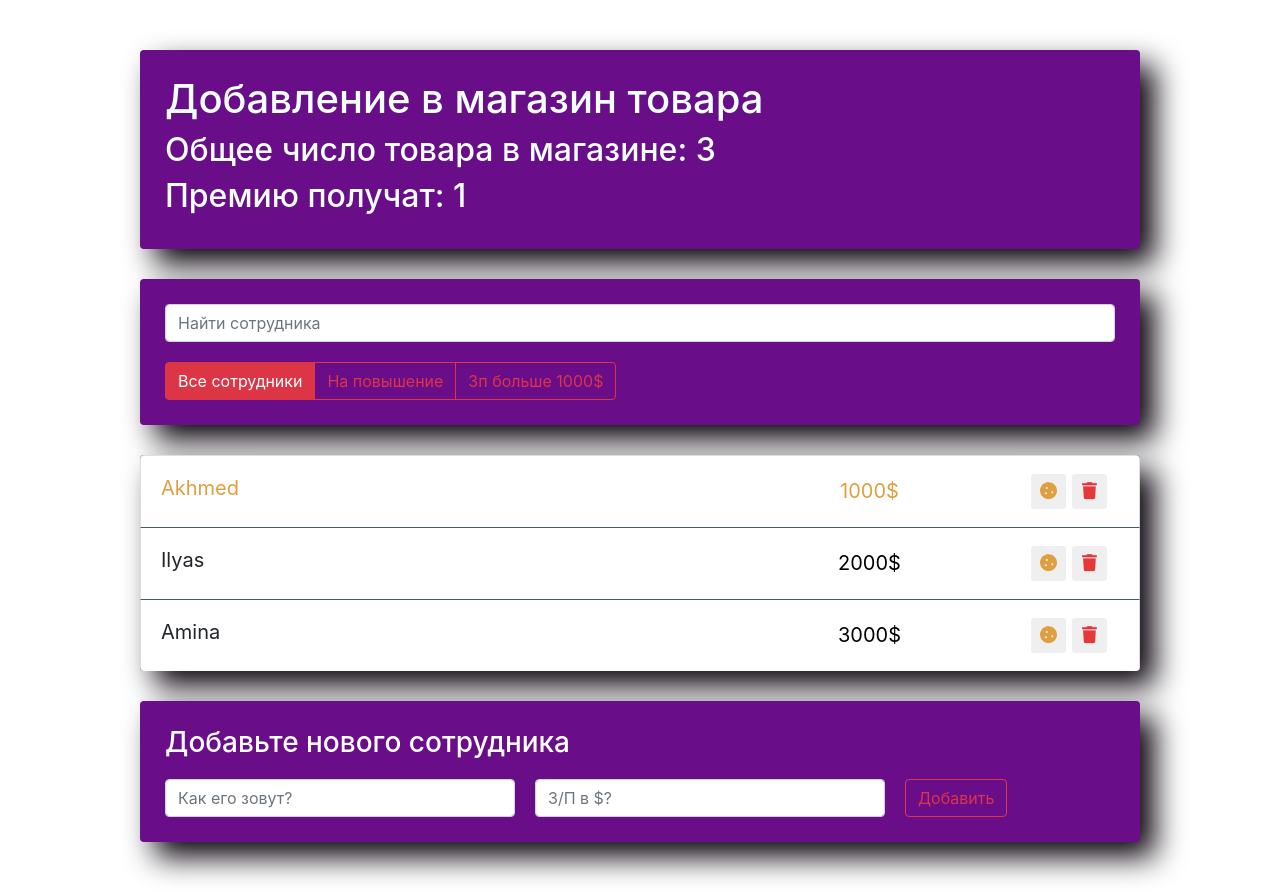
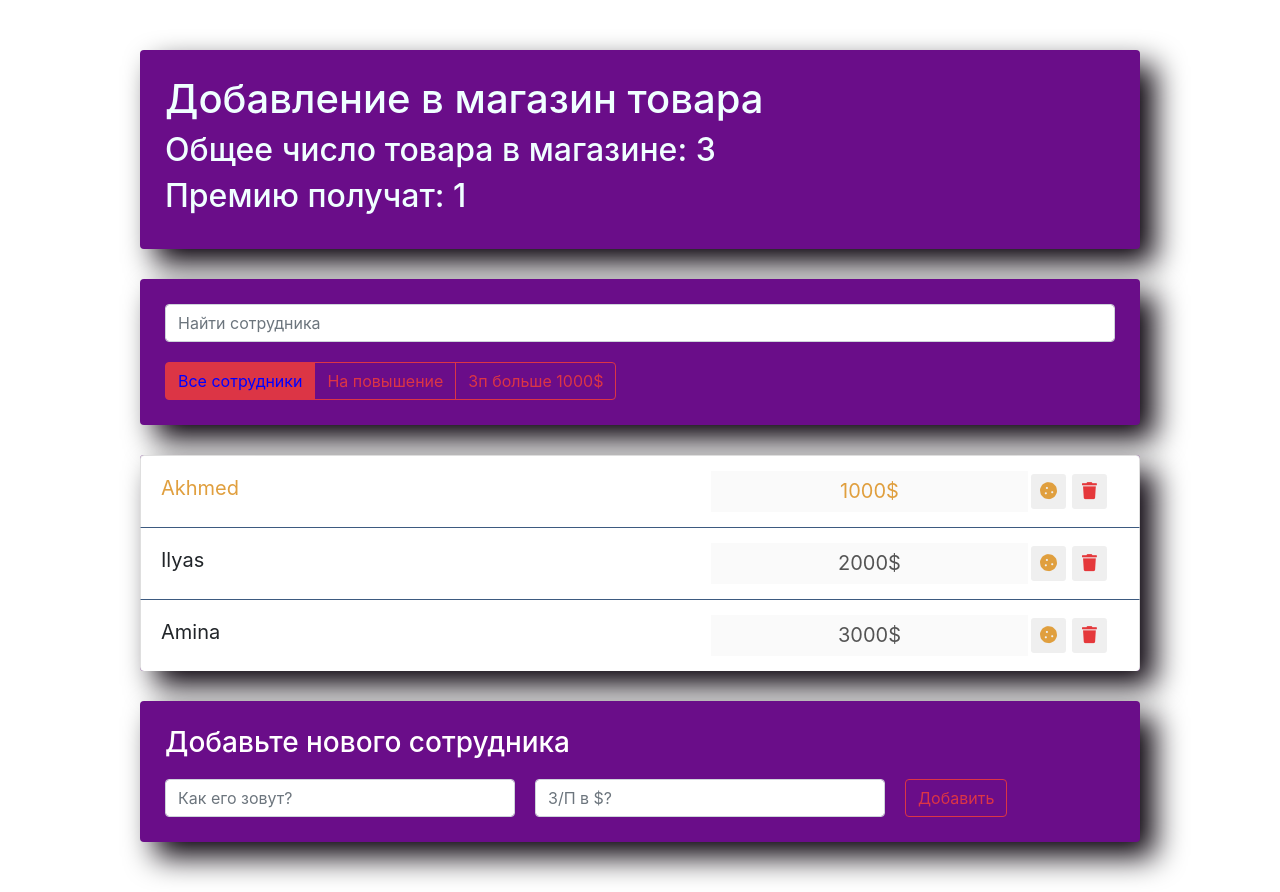
Before and after one commit to akhmed-umarov/react-hooks-redux, a React (Create React App) app: page / in a window 1280 px wide. Built offline with nearby package versions, Linux system fonts and the light colour scheme.

Commit message:
finish 5 day

```diff
--- a/package.json
+++ b/package.json
@@ -9,6 +9,7 @@
     "react": "^18.1.0",
     "react-dom": "^18.1.0",
     "react-scripts": "5.0.1",
+    "sass": "^1.52.3",
     "web-vitals": "^2.1.4"
   },
   "scripts": {
--- a/src/components/App/App.js
+++ b/src/components/App/App.js
@@ -137,7 +137,6 @@ onUpdateFilter = (filter)=>{
 
 
 
-
 filterData = (data, filter)=>{
 let filterArray = data
 switch (filter){
--- a/src/components/app-filter/app-filter.jsx
+++ b/src/components/app-filter/app-filter.jsx
@@ -35,6 +35,7 @@ class AppFilter extends Component{
 
 
 
+
    onUpdateFilter = (e)=>{
       const filter = e.target.getAttribute('data-filter');
       this.setState({filter: filter})
@@ -45,15 +46,32 @@ class AppFilter extends Component{
 
 
    render(){
+
+   const ArrayButtons =  [
+         {className: "btn btn-danger" , 'data-filter' : "all"  ,
+         children : " Все сотрудники" , colored: true} ,
+         {className: "btn btn-outline-danger" , 'data-filter' : "increase" ,
+         children : " На повышение"  , colored: false},
+         {className: "btn btn-outline-danger" , 'data-filter' : "zp" , children : "Зп больше 1000$"  , colored: false}
+      ]
+   ///тут можно было тоже вытащить переменные через диструктуризацию в элементе {как обычно это делаю }
+   const buttons = ArrayButtons.map(el=>{
+      return (
+         <button {...el} onClick={this.onUpdateFilter}
+         ///ТУТ МОЖНО ИСОПЛЬЗОВАТЬ ТОЛЬКО ТЕРНАРНЫЙ ОПЕРАТОР
+         ///динамический стиль
+         style = {el.colored ? {color : 'blue'} : null}/>
+      )
+   })
+
       return (
       <div className="btn-group">
-      <button
+
+      {buttons}
+      {/* <button
          type="button"
          className="btn btn-danger"
          data-filter="all"
-
-
-
          onClick={this.onUpdateFilter}
          >
             Все сотрудники
@@ -80,7 +98,7 @@ class AppFilter extends Component{
          onClick={this.onUpdateFilter}
          >
             Зп больше 1000$
-      </button>
+      </button> */}
    </div>
       )
    }
--- a/src/components/product-add-form/product-add-form.jsx
+++ b/src/components/product-add-form/product-add-form.jsx
@@ -1,6 +1,9 @@
 import { Component } from 'react';
-import './product-add-form.css';
+// import './product-add-form.css';
+import './product-add-form.scss';
 
+
+///для того чтобы работать в реакте с sacc модулями нам надо установить пакет npm i sacc --save
 
 
 class ProductAddForm extends Component {
--- /dev/null
+++ b/src/components/product-add-form/product-add-form.scss
@@ -0,0 +1,16 @@
+.app-add-form {
+   margin-top: 30px;
+   padding: 25px;
+   background: rgb(106, 13, 137);
+   border-radius: 4px;
+   box-shadow: 15px 15px 30px rgb(8, 0, 10);
+   color: #fff;
+}
+
+.add-form {
+   margin-top: 20px;
+   input {
+      width: 350px;
+      margin-right: 20px;
+   }
+}
--- a/src/components/product-list-item/product-list-item.jsx
+++ b/src/components/product-list-item/product-list-item.jsx
@@ -1,4 +1,5 @@
 import './product-list-item.css';
+
 
 
 
@@ -26,8 +27,13 @@ const ProductListItem = (props)=> {
          <li className={classLi}>
             <span
             onClick={OnLikeStar}
-             className="list-group-item-label">{name}</span>
-            <input type="text" className="list-group-item-input" defaultValue={salary + "$"} data-toggle="likeStar"/>
+             className="list-group-item-label"
+             style={{
+               ///все префиксы не пишутся самостоятельно ( эти же свойстсва только для всех браузеров , является объектом моджно передовать с помощью переменной объекта)
+               fontSize: `20px`   //px добавляются сами
+             }}
+            >{name}</span>
+            <input type="text" className="list-group-item-input" defaultValue={salary + "$"} data-toggle="likeStar" disabled/>
             <div className='d-flex justify-content-center align-items-center'>
                  <button type="button"
                         data-toggle='increase'
--- a/src/components/product-list/product-list.jsx
+++ b/src/components/product-list/product-list.jsx
@@ -14,10 +14,7 @@ const ProductList = ({arrayData , onDelete , OnIncrease , OnLikeStar , OnChange}
 
       return (
           <ProductListItem
-
           OnChange = {(el)=>(OnChange(id , el.currentTarget.getAttribute('data-toggle')))}
-
-
           onDelete = {()=>(onDelete(id))}
           OnLikeStar = {()=>(OnLikeStar(id))}
           OnIncrease = {()=>(OnIncrease(id))}
--- /dev/null
+++ b/src/variables.scss
@@ -0,0 +1 @@
+///можно загрузить все переменные сюда и отсюда уже использовать их п с помощью импорта в других scss файлах
```
Also changed, not shown: 1 other file (tests, documents, lock files or other folders).
